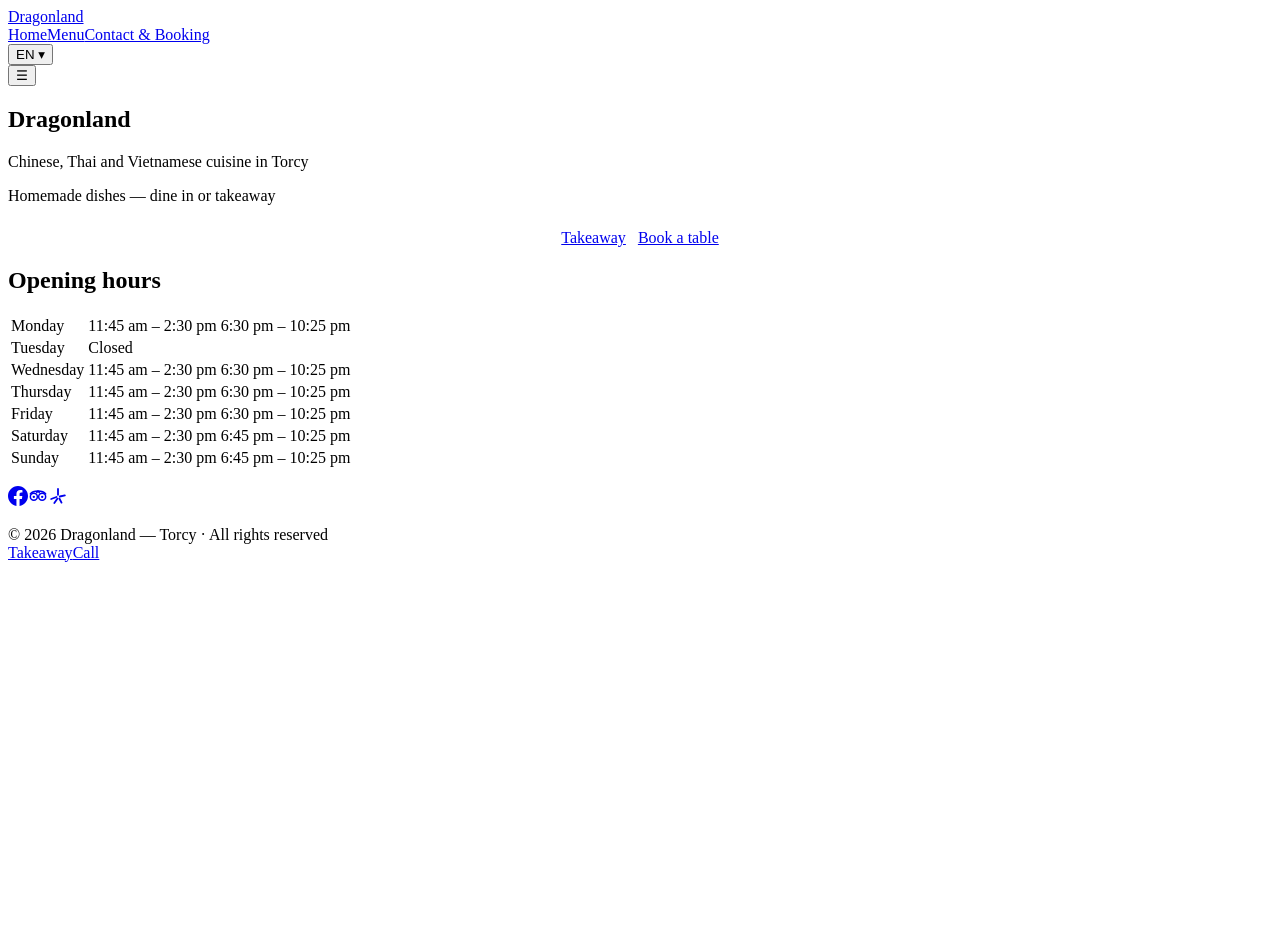
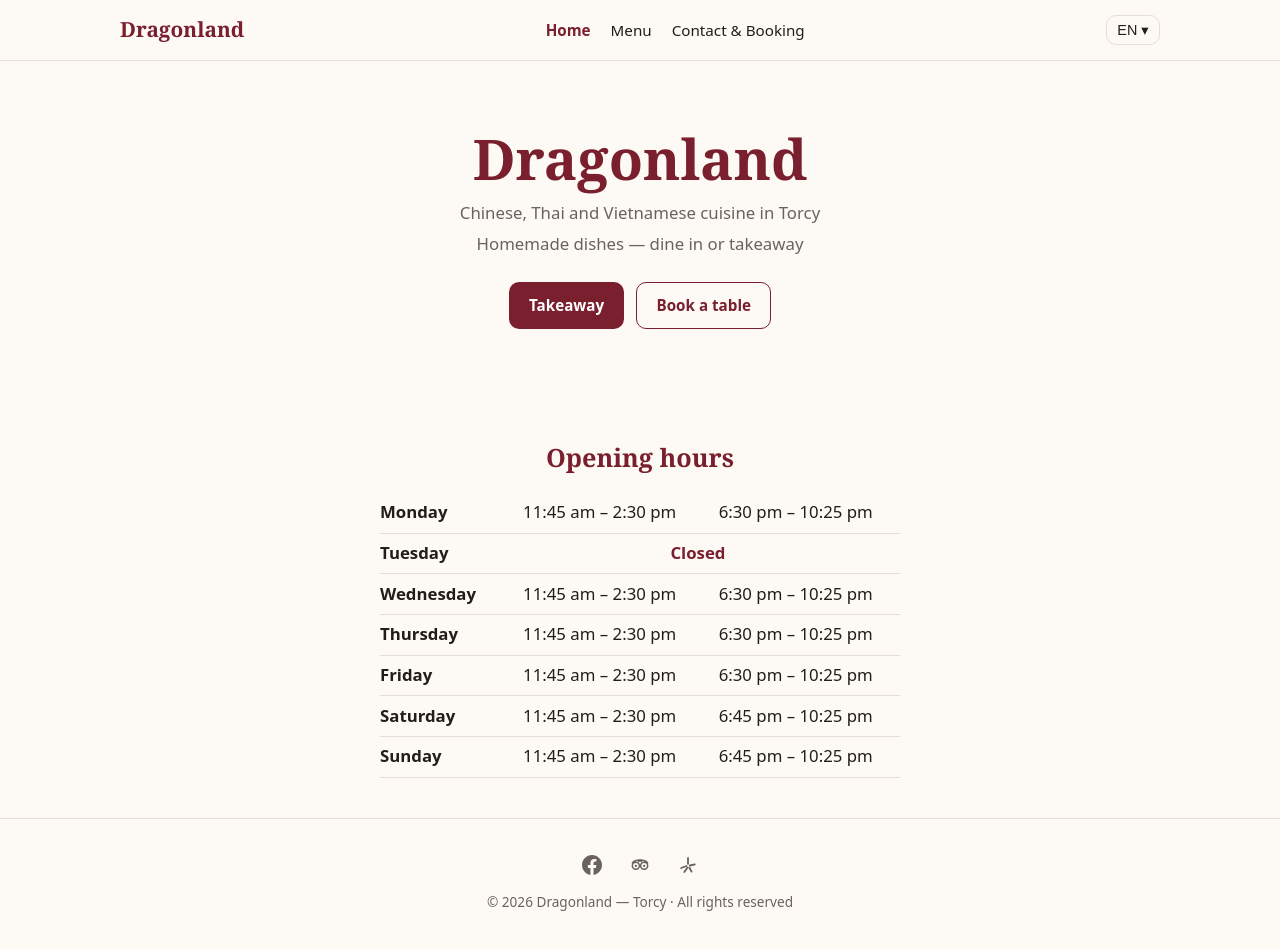
Before and after one commit to Eva-S-Cheng/dragonland-torcy, a React (Vite) app: page / in a window 1280 px wide. Shown: the top 950 px of the page. Before the commit the page ends 800 px from the top, so only its background shows below. Built offline with nearby package versions, Linux system fonts and the light colour scheme.

Commit message:
Enriching the description

```diff
--- a/src/styles.css
+++ b/src/styles.css
@@ -1,59 +1,429 @@
-{
-  "brand": "Dragonland",
-  "nav": {
-    "home": "Accueil",
-    "menu": "La carte",
-    "contact": "Contact & Réservation"
-  },
-  "cta": {
-    "takeaway": "À emporter",
-    "call": "Appeler",
-    "book": "Réserver"
-  },
-  "hero": {
-    "title": "Dragonland",
-    "subtitle": "Cuisine chinoise, thaïlandaise et vietnamienne à Torcy",
-    "note": "Plats faits maison — sur place ou à emporter"
-  },
-  "hours": {
-    "title": "Horaires",
-    "mon": "Lundi",
-    "tue": "Mardi",
-    "wed": "Mercredi",
-    "thu": "Jeudi",
-    "fri": "Vendredi",
-    "sat": "Samedi",
-    "sun": "Dimanche",
-    "closed": "Fermé",
-    "lunch": "Midi",
-    "dinner": "Soir"
-  },
-  "contact": {
-    "title": "Nous trouver",
-    "address": "22 promenade du 7ᵉ Art, Centre commercial Bay 1, 77200 Torcy",
-    "directions": "Itinéraire",
-    "phone": "Téléphone",
-    "bookNote": "Réservation par téléphone",
-    "access": "À deux pas de la gare de Torcy (RER A) — parking gratuit du centre commercial Bay 1."
-  },
-  "menu": {
-    "title": "La carte",
-    "wip": "La carte arrive bientôt. En attendant, commandez à emporter."
-  },
-  "footer": {
-    "rights": "Tous droits réservés"
-  },
-  "about": {
-    "title": "La maison",
-    "text": "Dragonland vous accueille à Torcy, au sein du centre commercial Bay 1, autour d'une carte qui traverse les cuisines chinoise, thaïlandaise et vietnamienne. Tous nos plats sont préparés maison, avec des portions généreuses qui font la réputation de la maison. En salle climatisée ou en terrasse, à midi comme au soir.",
-    "events": "Le restaurant peut accueillir vos événements privés. Appelez-nous pour convenir d'une date."
-  },
-  "features": {
-    "title": "Bon à savoir",
-    "terrace": "Terrasse",
-    "aircon": "Salle climatisée",
-    "pmr": "Accès PMR",
-    "vouchers": "Tickets restaurant acceptés",
-    "takeaway": "Vente à emporter"
+/* ============================================================
+   Dragonland — design tokens
+   NOTE : --red-* sont des placeholders. À remplacer par les
+   valeurs extraites du logo (étape 1).
+   ============================================================ */
+
+   :root {
+    /* Couleurs */
+    --red: #7a1f2e;          /* bordeaux — à ajuster finement avec le logo */
+    --red-dark: #5c1522;     /* réservé aux états hover */
+    --red-soft: #f6edef;
+    --red-line: #e9d4d8;
+    --ink: #221d1b;
+    --ink-soft: #6b615d;
+    --paper: #fdfaf6;
+    --line: #e8ded6;
+    --gold: #c99a3f;         /* accent secondaire, à valider */
+
+    /* Typo — pile générique (latin) ; le chinois est géré par :lang() plus bas */
+    --font-display: 'Georgia', serif;
+    --font-body: system-ui, -apple-system, 'Segoe UI', sans-serif;
+
+    /* Layout */
+    --max-width: 1080px;
+    --gutter: 1.25rem;
+    --cta-bar-height: 64px;
+    --radius: 10px;
   }
-}
+
+  * { box-sizing: border-box; }
+
+  html { scroll-behavior: smooth; }
+
+  body {
+    margin: 0;
+    font-family: var(--font-body);
+    color: var(--ink);
+    background: var(--paper);
+    font-size: clamp(0.95rem, 0.88rem + 0.35vw, 1.05rem);
+    line-height: 1.6;
+    -webkit-font-smoothing: antialiased;
+  }
+
+  h1, h2, h3 { font-family: var(--font-display); line-height: 1.2; }
+
+  /* Polices chinoises : Noto Sans TC/SC auto-hébergées (Fontsource) —
+     même famille pour les deux scripts, graisses identiques partout */
+  html:lang(zh-Hant) body,
+  html:lang(zh-Hant) h1, html:lang(zh-Hant) h2, html:lang(zh-Hant) h3 {
+    font-family: 'Noto Sans TC', 'PingFang TC', 'Microsoft JhengHei', system-ui, sans-serif;
+  }
+
+  html:lang(zh-Hans) body,
+  html:lang(zh-Hans) h1, html:lang(zh-Hans) h2, html:lang(zh-Hans) h3 {
+    font-family: 'Noto Sans SC', 'PingFang SC', 'Microsoft YaHei', system-ui, sans-serif;
+  }
+
+  a { color: var(--red); }
+
+  :focus-visible {
+    outline: 2px solid var(--red);
+    outline-offset: 2px;
+  }
+
+  @media (prefers-reduced-motion: reduce) {
+    html { scroll-behavior: auto; }
+    *, *::before, *::after { animation: none !important; transition: none !important; }
+  }
+
+  /* ---------- Structure ---------- */
+
+  .container {
+    max-width: var(--max-width);
+    margin: 0 auto;
+    padding: 0 var(--gutter);
+  }
+
+  .site-header {
+    position: sticky;
+    top: 0;
+    z-index: 10;
+    background: var(--paper);
+    border-bottom: 1px solid var(--line);
+  }
+
+  .site-header .container {
+    display: flex;
+    align-items: center;
+    justify-content: space-between;
+    gap: 1rem;
+    min-height: 60px;
+  }
+
+  .brand {
+    font-family: var(--font-display);
+    font-size: 1.3rem;
+    font-weight: 700;
+    color: var(--red);
+    text-decoration: none;
+  }
+
+  .nav {
+    display: flex;
+    gap: 1.25rem;
+  }
+
+  .nav a {
+    text-decoration: none;
+    color: var(--ink);
+    font-size: 0.95rem;
+  }
+
+  .nav a[aria-current='page'] { color: var(--red); font-weight: 600; }
+
+  .header-actions {
+    display: flex;
+    align-items: center;
+    gap: 0.5rem;
+  }
+
+  /* Sélecteur de langue (déroulant) */
+  .lang-dropdown { position: relative; }
+
+  .lang-current {
+    border: 1px solid var(--line);
+    background: transparent;
+    color: var(--ink);
+    border-radius: var(--radius);
+    padding: 0.35rem 0.65rem;
+    font-size: 0.9rem;
+    cursor: pointer;
+  }
+
+  .lang-menu {
+    position: absolute;
+    right: 0;
+    top: calc(100% + 6px);
+    margin: 0;
+    padding: 0.25rem;
+    list-style: none;
+    background: #fff;
+    border: 1px solid var(--line);
+    border-radius: var(--radius);
+    box-shadow: 0 6px 18px rgba(0, 0, 0, 0.08);
+    min-width: 150px;
+    z-index: 30;
+  }
+
+  .lang-menu button {
+    display: block;
+    width: 100%;
+    text-align: left;
+    border: none;
+    background: transparent;
+    padding: 0.5rem 0.75rem;
+    border-radius: calc(var(--radius) - 4px);
+    font-size: 0.95rem;
+    cursor: pointer;
+    color: var(--ink);
+  }
+
+  .lang-menu button:hover { background: var(--red-soft); }
+  .lang-menu button[aria-selected='true'] { color: var(--red); font-weight: 700; }
+
+  /* Hamburger — caché sur desktop */
+  .menu-toggle {
+    display: none;
+    border: 1px solid var(--line);
+    background: transparent;
+    color: var(--ink);
+    border-radius: var(--radius);
+    padding: 0.3rem 0.6rem;
+    font-size: 1.1rem;
+    line-height: 1;
+    cursor: pointer;
+  }
+
+  /* ---------- Sections ---------- */
+
+  .hero {
+    padding: 4rem 0 3rem;
+    text-align: center;
+  }
+
+  .hero h1 {
+    font-size: clamp(2.2rem, 6vw, 3.5rem);
+    margin: 0 0 0.5rem;
+    color: var(--red);
+  }
+
+  .hero p { color: var(--ink-soft); margin: 0.25rem 0; }
+
+  .section { padding: 2.5rem 0; }
+  .section h2 { color: var(--red); }
+
+  /* Sections centrées (ex. horaires sur l'accueil) : titre centré,
+     tableau centré en bloc mais contenu aligné à gauche */
+  .section-center { text-align: center; }
+  .section-center .hours-table {
+    margin-inline: auto;
+    text-align: left;
+  }
+
+  .about-text {
+    max-width: 640px;
+    margin: 0 auto 0.75rem;
+  }
+
+  .about-events {
+    color: var(--ink-soft);
+    max-width: 640px;
+    margin: 0 auto;
+  }
+
+  .features {
+    list-style: none;
+    margin: 0;
+    padding: 0;
+    display: flex;
+    flex-wrap: wrap;
+    justify-content: center;
+    gap: 0.6rem;
+  }
+
+  .features li {
+    border: 1px solid var(--red-line);
+    color: var(--red);
+    background: #fff;
+    border-radius: 999px;
+    padding: 0.4rem 1rem;
+    font-size: 0.9rem;
+    font-weight: 600;
+  }
+
+  .hours-table {
+    border-collapse: collapse;
+    width: 100%;
+    max-width: 520px;
+  }
+
+  .hours-table td {
+    padding: 0.4rem 0.75rem 0.4rem 0;
+    border-bottom: 1px solid var(--line);
+    white-space: nowrap;
+  }
+
+  .hours-table td:not(:first-child) { text-align: center; }
+
+  .footer-socials {
+    margin: 0 0 0.75rem;
+    display: flex;
+    justify-content: center;
+    gap: 1.25rem;
+  }
+
+  .footer-socials a {
+    color: var(--ink-soft);
+    display: inline-flex;
+    padding: 0.25rem;
+  }
+
+  .footer-socials a:hover { color: var(--red); }
+
+  @media (max-width: 480px) {
+    .hours-table { font-size: 0.85rem; }
+    .hours-table td { padding: 0.35rem 0.5rem 0.35rem 0; }
+  }
+
+  .hours-table td:first-child { font-weight: 600; }
+  .hours-table td:not(:first-child) { text-align: center; }
+  .hours-table .closed { color: var(--red); font-weight: 600; }
+
+  /* ---------- Boutons ---------- */
+
+  .btn {
+    display: inline-flex;
+    align-items: center;
+    justify-content: center;
+    gap: 0.4rem;
+    padding: 0.65rem 1.2rem;
+    border-radius: var(--radius);
+    text-decoration: none;
+    font-weight: 600;
+    font-size: 0.95rem;
+    border: 1px solid transparent;
+  }
+
+  .btn-primary { background: var(--red); color: #fff; }
+  .btn-primary:hover { background: var(--red-dark); }
+  .btn-outline { border-color: var(--red); color: var(--red); background: transparent; }
+  .btn-outline:hover { background: var(--red-soft); }
+
+  /* ---------- Barre CTA mobile ---------- */
+
+  .cta-bar {
+    display: none;
+  }
+
+  @media (max-width: 720px) {
+    body { padding-bottom: var(--cta-bar-height); }
+
+    .menu-toggle { display: inline-flex; }
+
+    .nav { display: none; }
+
+    .nav.open {
+      display: flex;
+      flex-direction: column;
+      gap: 0;
+      position: absolute;
+      top: 100%;
+      left: 0;
+      right: 0;
+      background: var(--paper);
+      border-bottom: 1px solid var(--line);
+      box-shadow: 0 8px 20px rgba(0, 0, 0, 0.08);
+      padding: 0.5rem 0;
+      z-index: 25;
+    }
+
+    .nav.open a {
+      padding: 0.85rem var(--gutter);
+      border-bottom: 1px solid var(--line);
+    }
+
+    .nav.open a:last-child { border-bottom: none; }
+
+    .cta-bar {
+      display: grid;
+      grid-template-columns: 1fr 1fr;
+      position: fixed;
+      bottom: 0;
+      left: 0;
+      right: 0;
+      height: var(--cta-bar-height);
+      background: var(--red);
+      z-index: 20;
+      padding-bottom: env(safe-area-inset-bottom);
+    }
+
+    .cta-bar a {
+      display: flex;
+      align-items: center;
+      justify-content: center;
+      color: #fff;
+      text-decoration: none;
+      font-weight: 600;
+      font-size: 0.9rem;
+      border-right: 1px solid rgba(255, 255, 255, 0.25);
+    }
+
+    .cta-bar a:last-child { border-right: none; }
+  }
+
+  /* ---------- Page Contact ---------- */
+
+  .contact-grid {
+    display: grid;
+    grid-template-columns: minmax(0, 5fr) minmax(0, 6fr);
+    gap: 1.5rem;
+    align-items: stretch;
+    margin-top: 1.5rem;
+  }
+
+  @media (max-width: 860px) {
+    .contact-grid { grid-template-columns: 1fr; }
+
+    /* En colonne unique : blocs bornés et centrés, texte toujours à gauche */
+    .contact-card,
+    .contact-map {
+      width: 100%;
+      max-width: 620px;
+      margin-inline: auto;
+    }
+  }
+
+  .contact-card {
+    background: #fff;
+    border: 1px solid var(--line);
+    border-radius: var(--radius);
+    padding: 1.75rem;
+  }
+
+  .contact-card .hours-table { max-width: none; }
+
+  .contact-card h2 {
+    margin: 0 0 0.25rem;
+    color: var(--red);
+  }
+
+  .contact-card h3 { margin-top: 1.75rem; }
+
+  .contact-address { font-weight: 600; margin: 0.25rem 0; }
+
+  .contact-access { color: var(--ink-soft); margin: 0.25rem 0 1.25rem; }
+
+  .contact-actions {
+    display: flex;
+    flex-wrap: wrap;
+    gap: 0.6rem;
+    margin: 0.75rem 0;
+  }
+
+  .contact-note { color: var(--ink-soft); font-size: 0.9rem; margin-top: 0.75rem; }
+
+  .contact-map {
+    border-radius: var(--radius);
+    overflow: hidden;
+    border: 1px solid var(--line);
+    min-height: 320px;
+  }
+
+  .contact-map iframe {
+    display: block;
+    width: 100%;
+    height: 100%;
+    min-height: 320px;
+    border: 0;
+  }
+
+  /* ---------- Footer ---------- */
+
+  .site-footer {
+    border-top: 1px solid var(--line);
+    padding: 2rem 0 3rem;
+    color: var(--ink-soft);
+    font-size: 0.85rem;
+    text-align: center;
+  }
```
